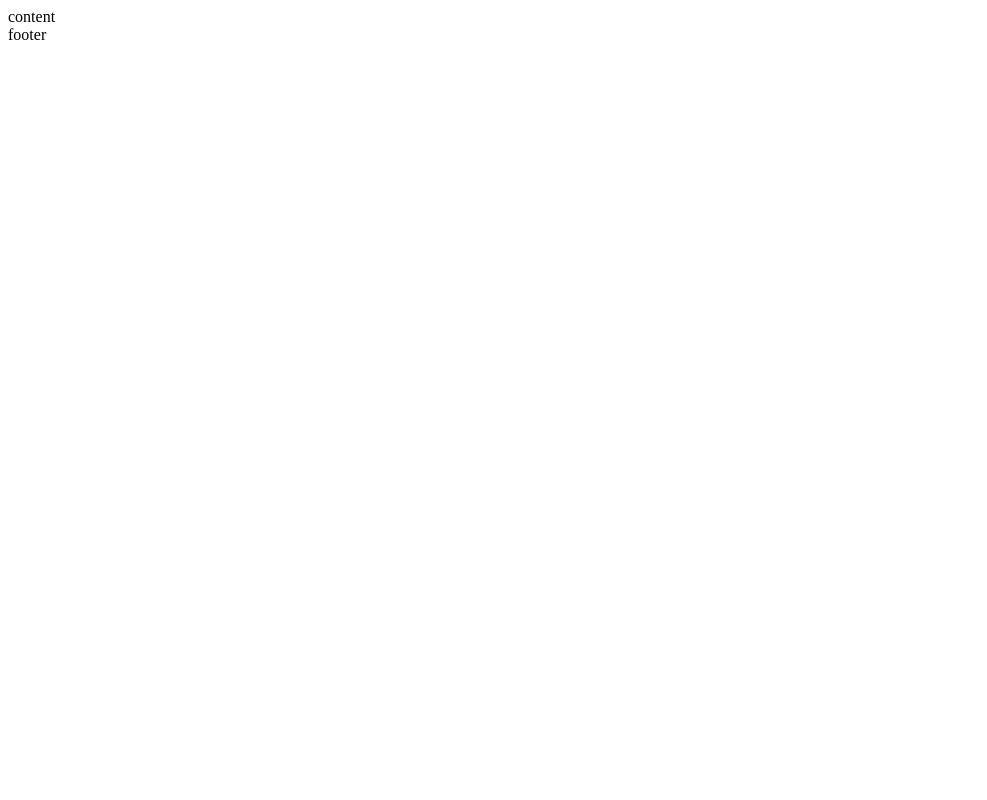
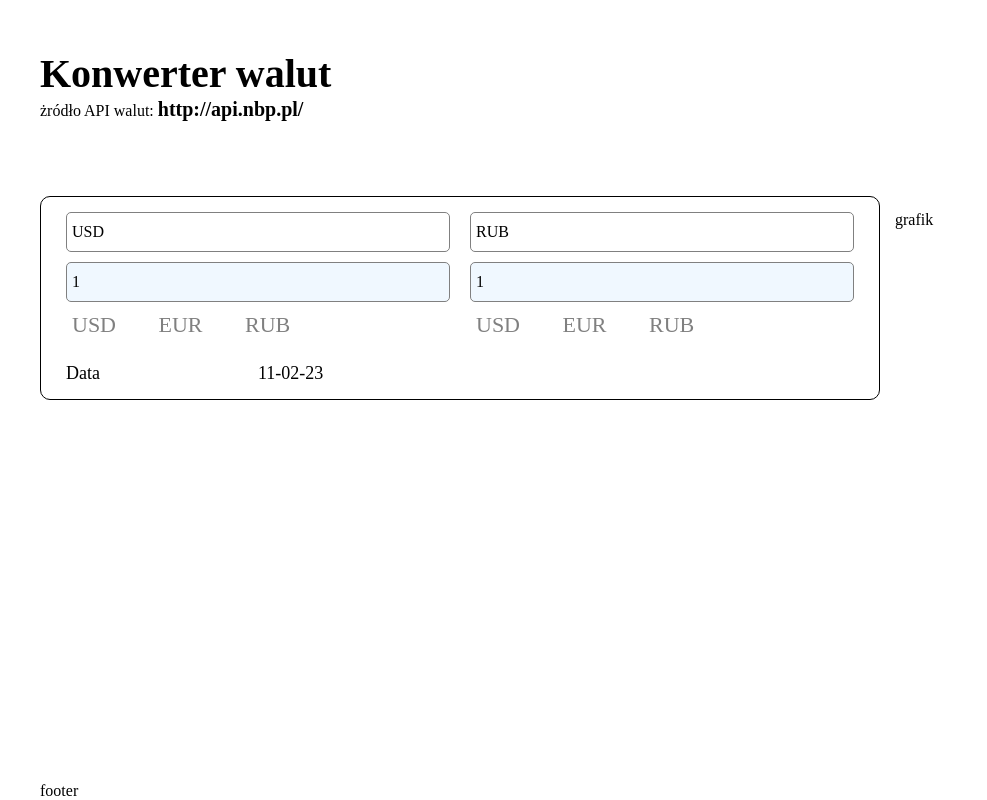
Before and after one commit to ilia-bielousov/konwerter-walut, a plain HTML site: page index.html in a window 1280 px wide. Shown: the whole page, without its empty margins (0-987 px from the left). Drawn offline with Linux system fonts and the light colour scheme.

Commit message:
basic html/css

```diff
--- a/index.html
+++ b/index.html
@@ -1,22 +1,98 @@
 <!DOCTYPE html>
 <html lang="en">
+
 <head>
     <meta charset="UTF-8">
     <meta http-equiv="X-UA-Compatible" content="IE=edge">
     <meta name="viewport" content="width=device-width, initial-scale=1.0">
+    <link rel="stylesheet" href="./style.css">
     <title>konwerter walut</title>
 </head>
+
 <body>
-  <div class="app">
     <div class="wrap">
         <div class="content">
-        content
+            <header class="header" id="header">
+                <div class="container">
+                    <h1 class="header__title">
+                        Konwerter walut
+                    </h1>
+                    <p class="header__text">
+                        żródło API walut: <a href="http://api.nbp.pl/">http://api.nbp.pl/</a>
+                    </p>
+                </div>
+            </header>
+            <main class="main" id="main">
+                <div class="container">
+                    <article class="article" id="article">
+                        <div class="main main__konwerter konwerter">
+                            <div class="konwerter__left-section">
+                                <div class="konwerter__choose-walute">
+                                    USD
+                                </div>
+                                <div class="konwerter__input-number">
+                                    1
+                                </div>
+                                <div class="konwerter__offen-used">
+                                    <span>
+                                        USD
+                                    </span>
+                                    <span>
+                                        EUR
+                                    </span>
+                                    <span>
+                                        RUB
+                                    </span>
+                                </div>
+                                <div class="konwerter__calendar">
+                                    <div class="konwerter__calendar-inner">
+                                        <span class="konwerter__date">
+                                            Data
+                                        </span>
+                                        <div class="konwerter__choose-day">
+                                            11-02-23
+                                        </div>
+                                    </div>
+                                </div>
+                            </div>
+                            <div class="konwerter__right-section">
+                                <div class="konwerter__choose-walute">
+                                    RUB
+                                </div>
+                                <div class="konwerter__input-number">
+                                    1
+                                </div>
+                                <div class="konwerter__offen-used">
+                                    <div class="konwerter__offen-used">
+                                        <span>
+                                            USD
+                                        </span>
+                                        <span>
+                                            EUR
+                                        </span>
+                                        <span>
+                                            RUB
+                                        </span>
+                                    </div>
+                                </div>
+                            </div>
+                        </div>
+                    </article>
+                    <aside class="aside" id="aside">
+                        <div class="grafik_content">
+                            grafik
+                        </div>
+                    </aside>
+                </div>
+            </main>
         </div>
 
         <footer class="footer">
+            <div class="container">
                 footer
+            </div>
         </footer>
     </div>
-  </div>
 </body>
+
 </html>
--- a/style.css
+++ b/style.css
@@ -8,7 +8,7 @@ body {
   height: 100%;
 }
 
-.wrapper {
+.wrap {
   display: flex;
   flex-direction: column;
   height: 100%;
@@ -21,3 +21,112 @@ body {
 .footer {
   flex: 0 0 auto;
 }
+
+.container {
+  max-width: 1200px;
+  margin: 0px auto;
+  padding: 0px 15px;
+}
+
+.header {
+  padding: 50px 0px 75px;
+}
+
+.header__title {
+  font-size: 40px;
+  line-height: 48px;
+}
+
+.header__text a {
+  font-size: 20px;
+  font-weight: bold;
+  text-decoration: none;
+  color: #000;
+}
+
+.main .container {
+  display: flex;
+}
+
+.article {
+  width: 70%;
+}
+
+.aside {
+  width: 30%;
+}
+
+.grafik_content {
+  padding: 15px;
+}
+
+.konwerter {
+  display: flex;
+  padding: 15px;
+  border: 1px solid #000;
+  border-radius: 10px;
+  /* justify-content: center; */
+}
+
+.konwerter__left-section,
+.konwerter__right-section {
+  width: 50%;
+  padding: 0px 10px;
+}
+
+.konwerter__choose-walute,
+.konwerter__input-number {
+  margin-bottom: 10px;
+  padding: 10px 50px 10px 5px;
+  border: 1px solid gray;
+  border-radius: 5px;
+  cursor: pointer;
+  transition: 0.2s;
+}
+
+.konwerter__choose-walute:hover {
+  border: 1px solid #000;
+}
+
+.konwerter__input-number:hover {
+  background-color: #cedfee;
+}
+
+.konwerter__input-number {
+  background-color: aliceblue;
+}
+
+.konwerter__offen-used {
+  margin-bottom: 25px;
+}
+
+.konwerter__offen-used span {
+  margin-right: 25px;
+  padding: 6px;
+  border-radius: 35%;
+  font-size: 22px;
+  color: gray;
+  cursor: pointer;
+  transition: 0.2s;
+}
+
+.konwerter__offen-used span:hover {
+  background-color: #cedfee;
+}
+
+.konwerter__calendar {
+  font-size: 18px;
+}
+
+.konwerter__calendar-inner {
+  display: grid;
+  grid-template-columns: repeat(4, 1fr);
+}
+
+.konwerter__date {
+
+}
+
+.konwerter__choose-day {
+  grid-column-start: 3;
+}
```
Lines whose indentation alone changed are shown as unchanged.
